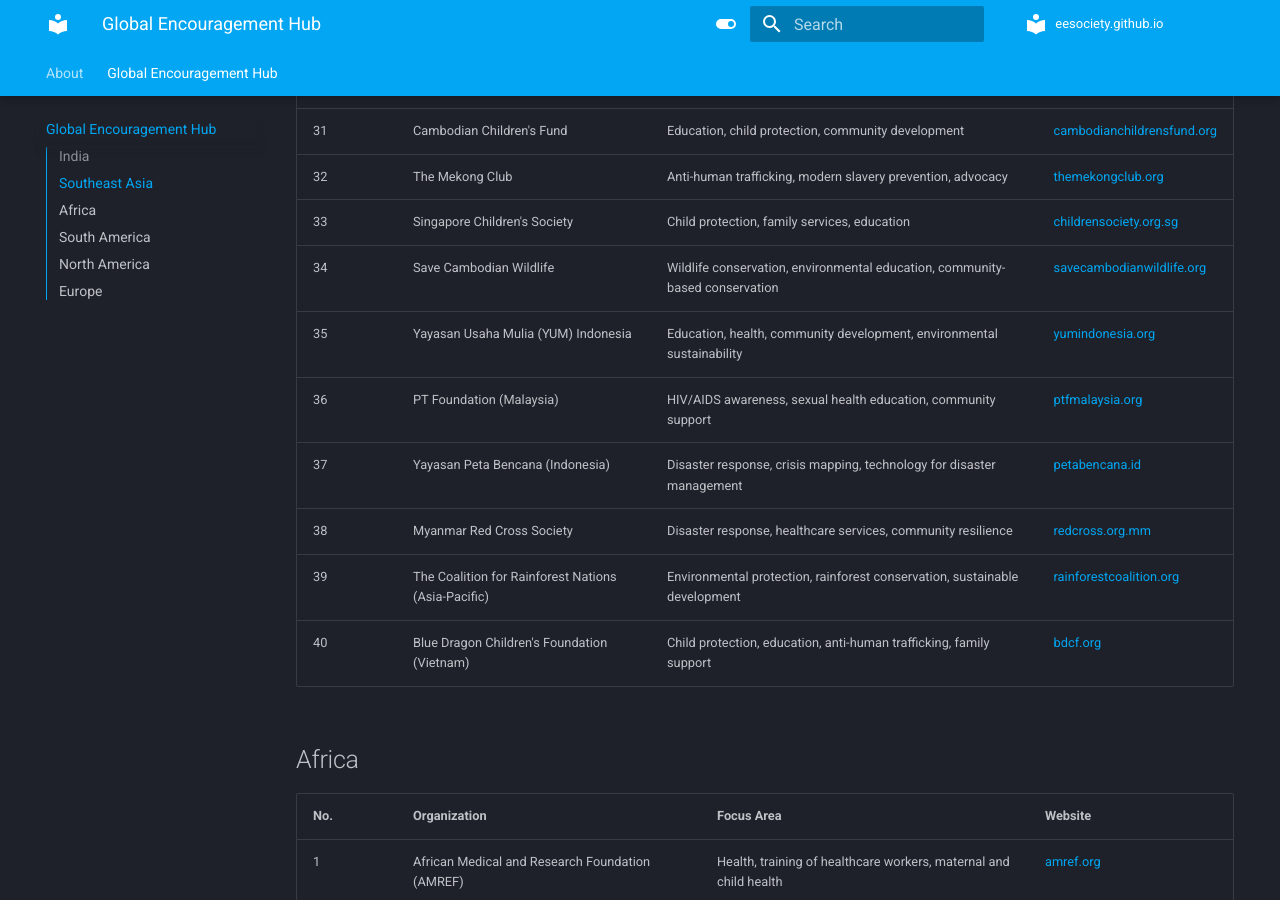
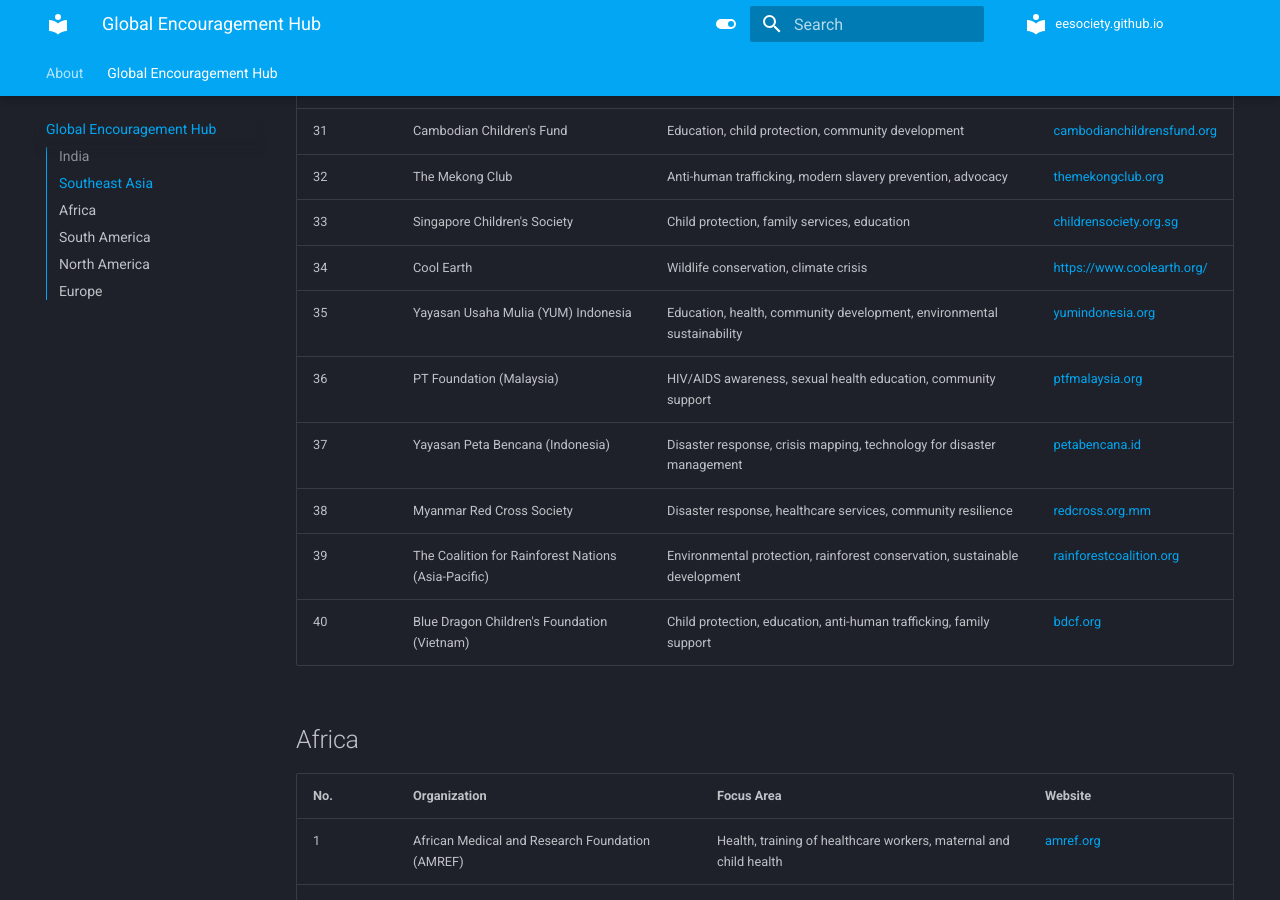
Before and after one commit to eesociety/eesociety.github.io, an MkDocs documentation site: the page built from docs/compilation.md, in a window 1280 px wide and 900 px high, scrolled down 4667 px. Built offline with MkDocs 1.6.1 and Material for MkDocs 9.7.7, drawn with Linux system fonts in a browser that asks for light colours; comment, search, counter and statistics services are not loaded.

Commit message:
Update compilation.md

```diff
--- a/docs/compilation.md
+++ b/docs/compilation.md
@@ -88,7 +88,7 @@
 | 31      | Cambodian Children's Fund                    | Education, child protection, community development                                                        | [cambodianchildrensfund.org](https://www.cambodianchildrensfund.org) |
 | 32      | The Mekong Club                              | Anti-human trafficking, modern slavery prevention, advocacy                                               | [themekongclub.org](https://themekongclub.org) |
 | 33      | Singapore Children's Society                | Child protection, family services, education                                                              | [childrensociety.org.sg](https://www.childrensociety.org.sg) |
-| 34      | Save Cambodian Wildlife                     | Wildlife conservation, environmental education, community-based conservation                              | [savecambodianwildlife.org](https://savecambodianwildlife.org) |
+| 34      | Cool Earth                                  | Wildlife conservation, climate crisis                                                                      | [https://www.coolearth.org/](https://www.coolearth.org/) |
 | 35      | Yayasan Usaha Mulia (YUM) Indonesia         | Education, health, community development, environmental sustainability                                    | [yumindonesia.org](https://www.yumindonesia.org) |
 | 36      | PT Foundation (Malaysia)                    | HIV/AIDS awareness, sexual health education, community support                                            | [ptfmalaysia.org](https://www.ptfmalaysia.org) |
 | 37      | Yayasan Peta Bencana (Indonesia)            | Disaster response, crisis mapping, technology for disaster management                                     | [petabencana.id](https://www.petabencana.id) |
```
